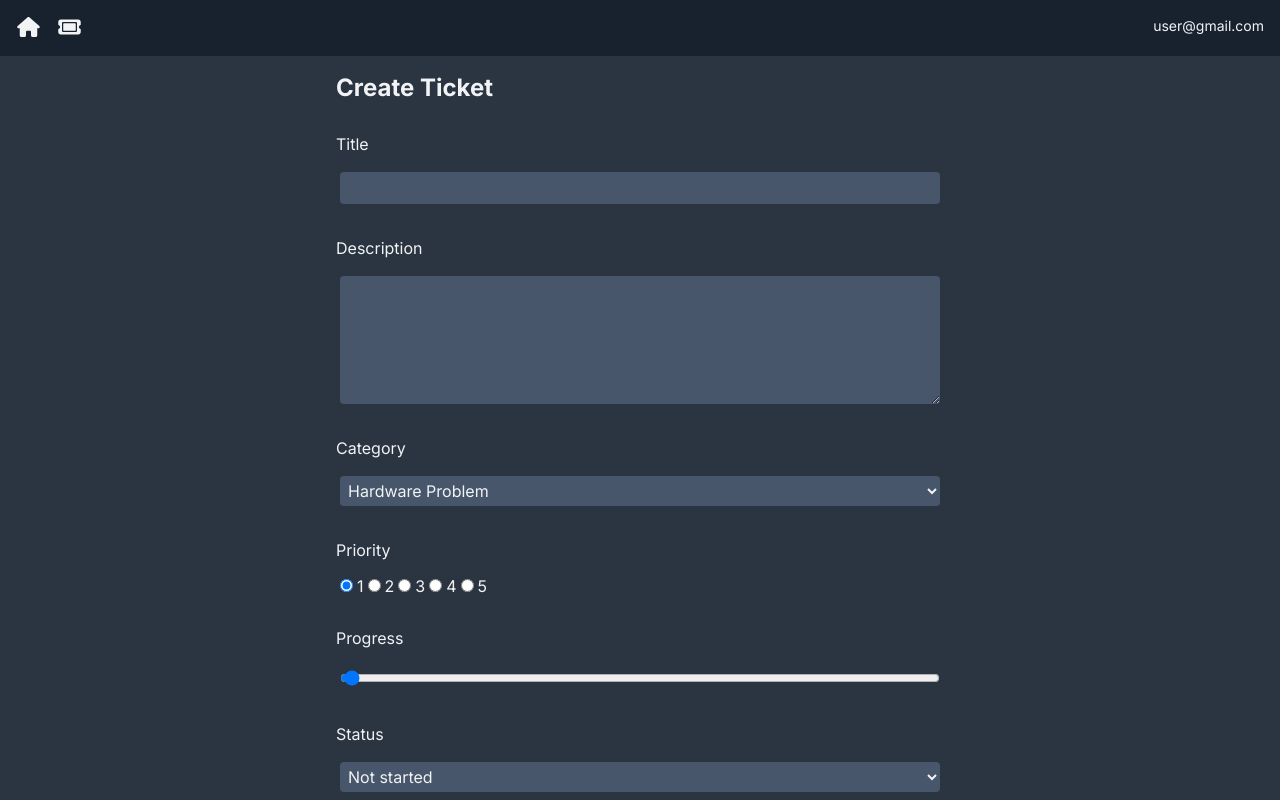
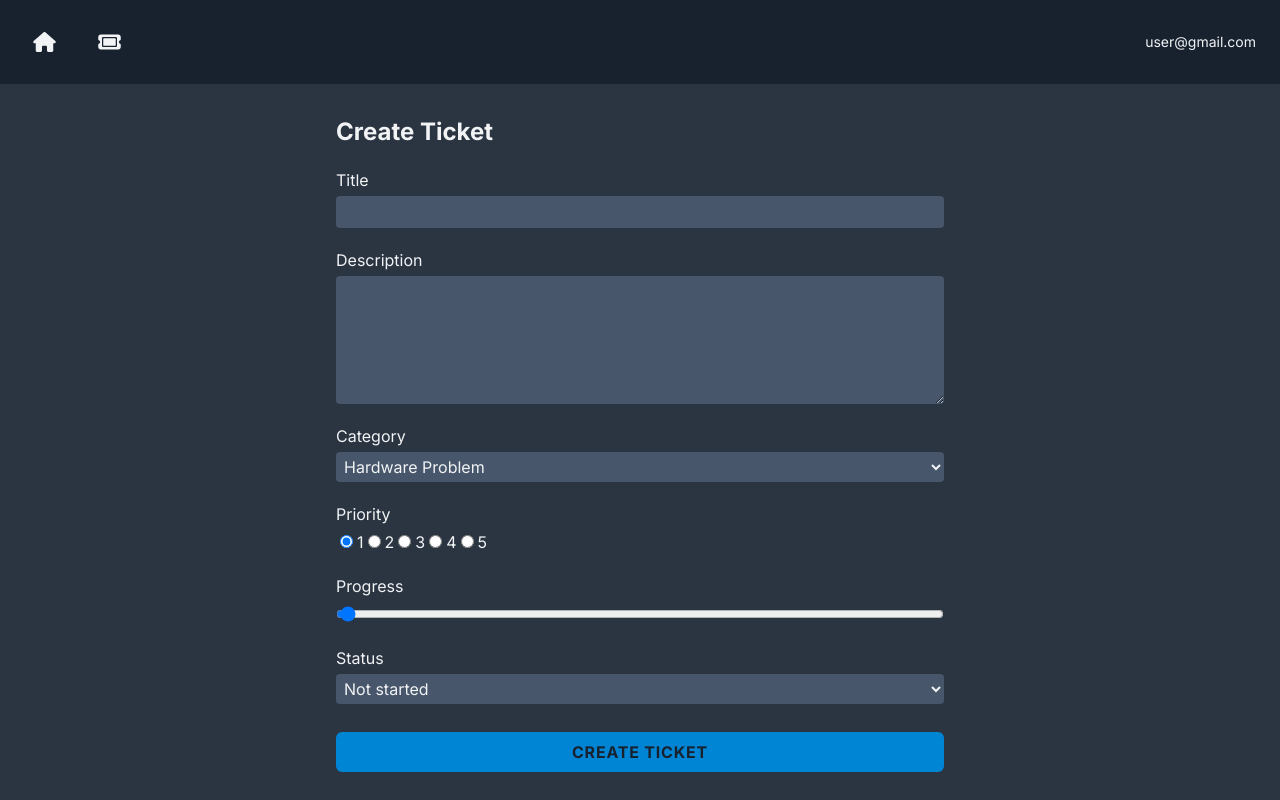
Before and after one commit to Kensvin28/ticket-app, a Next.js app: page /ticket-page/new in a window 1280 px wide. Built offline with nearby package versions, Linux system fonts and the light colour scheme.

Commit message:
refactor: optimize app and design

```diff
--- /dev/null
+++ b/app/(components)/HeaderButton.jsx
@@ -0,0 +1,12 @@
+const { FontAwesomeIcon } = require("@fortawesome/react-fontawesome")
+const { default: Link } = require("next/link")
+
+const HeaderButton = ({ href, icon }) => {
+    return (
+        <Link href={href} className="p-4 flex items-center justify-center rounded-full hover:bg-white hover:bg-opacity-10 transition">
+            <FontAwesomeIcon icon={icon} className={"icon"} />
+        </Link>
+    )
+}
+
+export default HeaderButton;
--- a/app/(components)/Nav.jsx
+++ b/app/(components)/Nav.jsx
@@ -1,19 +1,14 @@
 import { faHome, faTicket } from "@fortawesome/free-solid-svg-icons"
-import { FontAwesomeIcon } from "@fortawesome/react-fontawesome"
-import Link from "next/link"
+import HeaderButton from "./HeaderButton"
 
 const Nav = () => {
     return (
-    <nav className="flex justify-between bg-nav p-4">
-        <div className="flex items-center space-x-4">
-            <Link href={"/"}>
-                <FontAwesomeIcon icon={faHome} className="icon" />
-            </Link>
-            <Link href={"/ticket-page/new"}>
-                <FontAwesomeIcon icon={faTicket} className="icon" />
-            </Link>
+        <nav className="flex items-center justify-between bg-nav p-2">
+            <div className="flex items-center justify-center space-x-2 p-2">
+                <HeaderButton href="/" icon={faHome} />
+                <HeaderButton href="/ticket-page/new" icon={faTicket} />
             </div>
-        <div>
+            <div className="flex items-center justify-center p-2 px-4">
                 <p className="text-default-text">
                     user@gmail.com
                 </p>
--- a/app/(components)/TicketForm.jsx
+++ b/app/(components)/TicketForm.jsx
@@ -3,9 +3,9 @@
 import { useRouter } from "next/navigation";
 import React, { useState } from "react";
 
-const TicketForm = ({ticket}) => {
+const TicketForm = ({ ticket }) => {
   const router = useRouter();
-  const EDIT_MODE = ticket?._id === "new" ? false : true
+  const EDIT_MODE = ticket?._id !== "new"
 
   let startingTicketData = {
     title: "",
@@ -55,13 +55,14 @@ const TicketForm = ({ticket}) => {
   };
 
   return (
-    <div className="flex justify-center">
+    <div className="flex justify-center py-4">
       <form
         className="flex flex-col gap-3 w-1/2"
         method="POST"
         onSubmit={handleSubmit}
       >
         <h3>{EDIT_MODE && "Edit Ticket" || "Create Ticket"}</h3>
+        <div className={"flex flex-col gap-1"}>
           <label>Title</label>
           <input
             id="title"
@@ -71,6 +72,8 @@ const TicketForm = ({ticket}) => {
             required={true}
             value={formData.title}
           />
+        </div>
+        <div className={"flex flex-col gap-1"}>
           <label>Description</label>
           <textarea
             id="description"
@@ -81,6 +84,8 @@ const TicketForm = ({ticket}) => {
             value={formData.description}
             rows="5"
           />
+        </div>
+        <div className={"flex flex-col gap-1"}>
           <label>Category</label>
           <select
             id="category"
@@ -94,6 +99,8 @@ const TicketForm = ({ticket}) => {
             <option value="Project">Project</option>
             <option value="Other">Other</option>
           </select>
+        </div>
+        <div className={"flex flex-col gap-1"}>
           <label>Priority</label>
           <div>
             <input
@@ -147,6 +154,8 @@ const TicketForm = ({ticket}) => {
             />
             <label htmlFor="priority-5">5</label>
           </div>
+        </div>
+        <div className={"flex flex-col gap-1"}>
           <label>Progress</label>
           <input
             type="range"
@@ -158,6 +167,8 @@ const TicketForm = ({ticket}) => {
             required={true}
             value={formData.progress}
           />
+        </div>
+        <div className={"flex flex-col gap-1"}>
           <label>Status</label>
           <select
             id="status"
@@ -170,9 +181,12 @@ const TicketForm = ({ticket}) => {
             <option value="In progress">In progress</option>
             <option value="Done">Done</option>
           </select>
+        </div>
+        <div className={"mt-4"}>
           <button type="submit" className="btn">
             {EDIT_MODE && "Update Ticket" || "Create Ticket"}
           </button>
+        </div>
       </form>
     </div>
   );
--- a/app/globals.css
+++ b/app/globals.css
@@ -3,6 +3,7 @@
 @tailwind utilities;
 
 @layer base {
+
   h1,
   h2,
   h3,
@@ -13,26 +14,40 @@
   h1 {
     @apply text-4xl;
   }
+
   h2 {
     @apply text-3xl;
   }
+
   h3 {
     @apply text-2xl;
   }
+
   h4 {
     @apply text-xl;
   }
+
   p {
     @apply text-sm text-default-text;
   }
+
   form {
     @apply rounded-xl p-4;
   }
+
   label {
-    @apply mt-4;
+    @apply mt-2;
   }
-  input, select, textarea {
-    @apply m-1 rounded bg-card p-1;
+
+  input,
+  select,
+  textarea {
+    @apply rounded bg-card p-1;
+  }
+
+  input[type=radio],
+  input[type=checkbox] {
+    @apply m-1;
   }
 }
 
@@ -40,6 +55,7 @@
   .icon {
     @apply text-default-text text-xl;
   }
+
   .btn {
     @apply hover:no-underline bg-blue-accent hover:bg-blue-accent-hover tracking-wider w-full text-center text-nav font-bold cursor-pointer uppercase px-4 py-2 rounded-md transition-colors block;
   }
--- /dev/null
+++ b/app/loading.js
@@ -0,0 +1,13 @@
+import { faSpinner } from '@fortawesome/free-solid-svg-icons';
+import { FontAwesomeIcon } from '@fortawesome/react-fontawesome'
+import React from 'react'
+
+const Loading = () => {
+  return (
+    <div className='flex flex-col items-center justify-center h-screen'>
+      <FontAwesomeIcon icon={faSpinner} className="icon fa-spin fa-3x" />
+    </div>
+  )
+}
+
+export default Loading;
--- a/app/page.jsx
+++ b/app/page.jsx
@@ -2,7 +2,7 @@ import TicketCard from "./(components)/TicketCard";
 
 const getTickets = async () => {
   try {
-    const res = await fetch(`${process.env.NEXT_PUBLIC_BASE_URL}/api/tickets`, {cache: "no-store"})
+    const res = await fetch(`${process.env.NEXT_PUBLIC_BASE_URL}/api/tickets`, { cache: "no-store" })
 
     if (!res.ok) {
       throw new Error(res.statusText);
@@ -21,19 +21,25 @@ const Dashboard = async () => {
   return (
     <div className="p-5">
       <div>
-        {uniqueCategories.sort((a, b) => tickets?.filter(ticket => ticket.category === b).length - tickets?.filter(ticket => ticket.category === a).length).map((category, i) => (
-            <div key={i} className="mb-4">
-              <h2>{category}</h2>
-              <div className="grid md:grid-cols-2 xl:grid-cols-4 gap-2 mt-2">
-                {tickets?.filter((ticket)=> ticket.category === category).map((filteredTicket, index) => (
-                  <TicketCard id={index} key={index} ticket={filteredTicket} />
-                ))}
+        {uniqueCategories
+          .map((category, i) => {
+            const filteredTickets = tickets?.filter(ticket => ticket.category === category);
+            return (
+              <div key={i} className={"mb-6 grid gap-2"}>
+                <h2>{category}</h2>
+                {filteredTickets.length ? (
+                  <div className="grid md:grid-cols-2 xl:grid-cols-4 gap-2 mt-2">
+                    {filteredTickets.map((filteredTicket, index) => (
+                      <TicketCard id={index} key={index} ticket={filteredTicket} />
+                    ))}
+                  </div>
+                ) : (
+                  <p>No tickets for this category yet</p>
+                )}
               </div>
-              {tickets?.filter((ticket)=> ticket.category === category).length === 0 &&
-                <p className="mt-2">No tickets for this category yet</p>
-              }
-            </div>
-          ))}
+            )
+          })
+        }
       </div>
     </div>
   );
```
Lines whose indentation alone changed are shown as unchanged.
